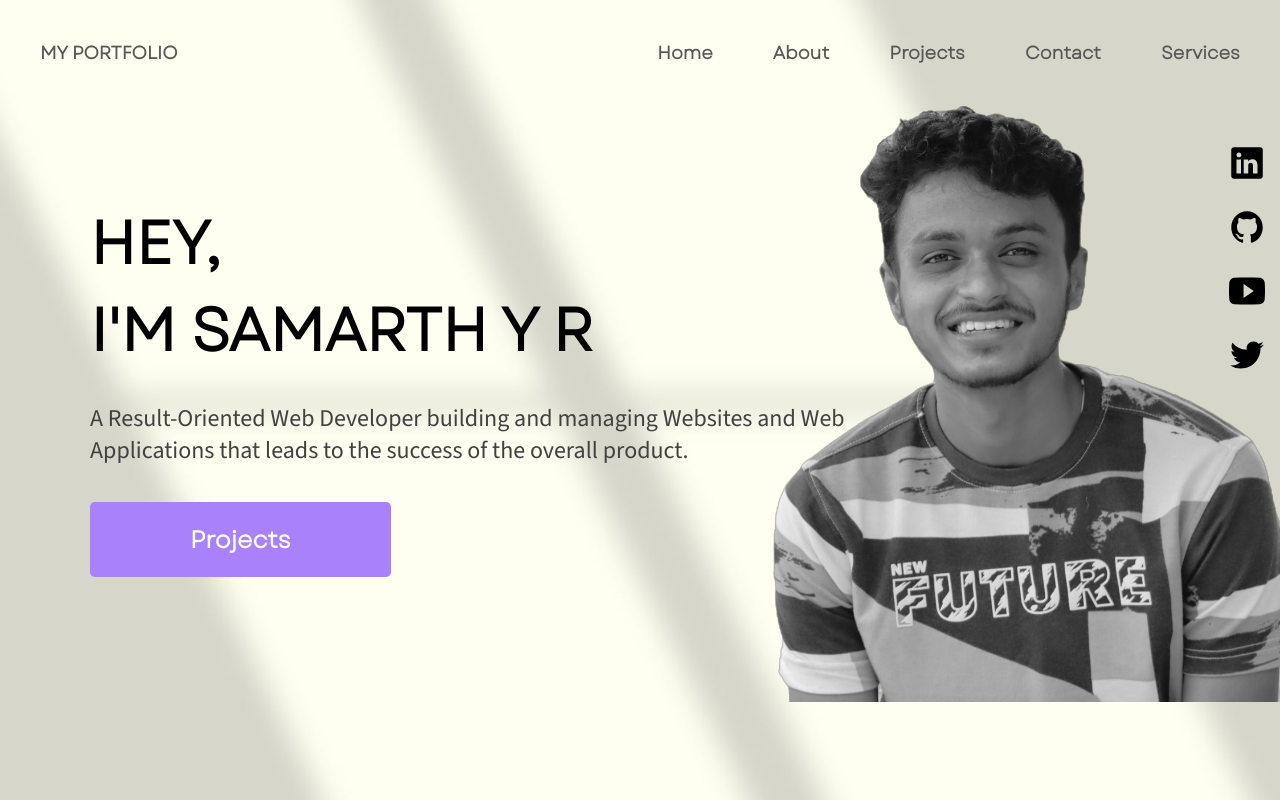
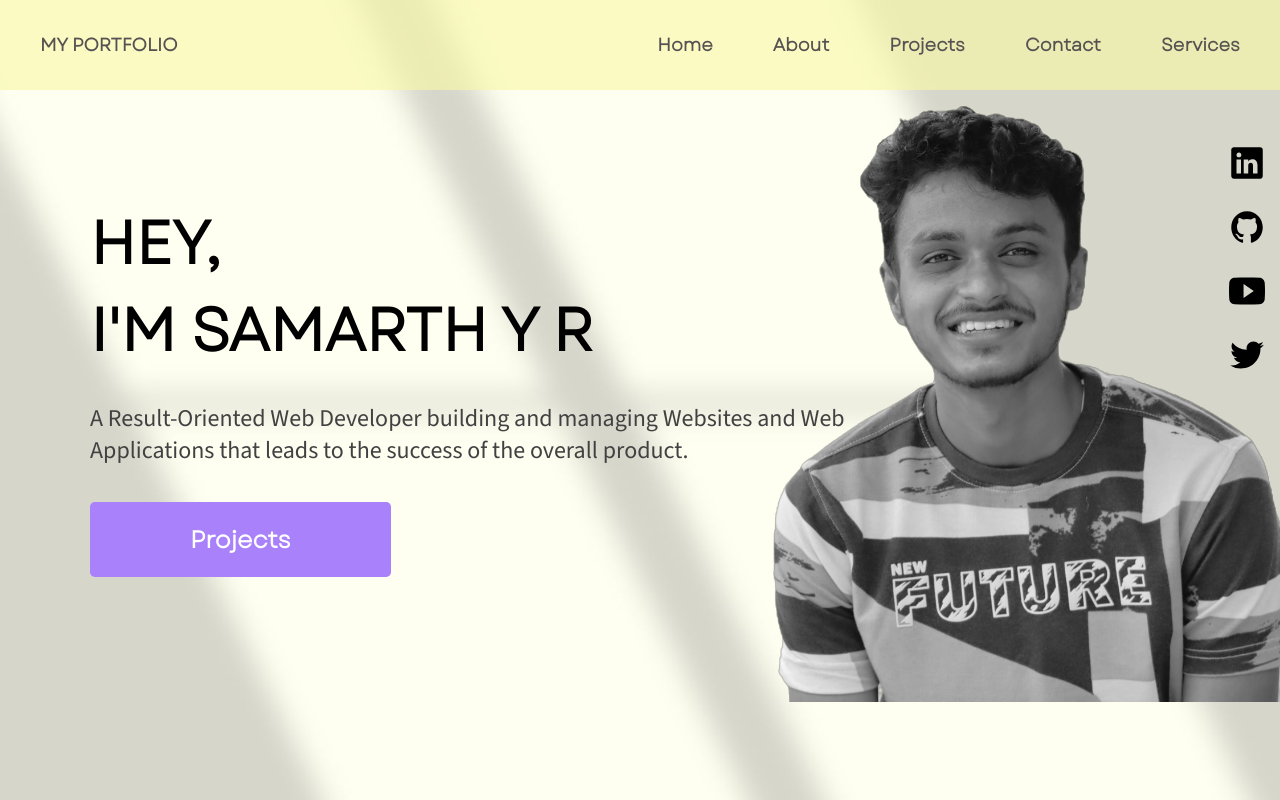
Before and after one commit to samarthyr/MyPortfolio, a plain HTML site: page home.html in a window 1280 px wide. Shown: the top 800 px of the page. Drawn offline with nearby package versions, Linux system fonts and the light colour scheme; files whose address does not match are found by name.

Commit message:
update_82125

```diff
--- a/home.css
+++ b/home.css
@@ -17,11 +17,13 @@
 /* nav bar */
 
 nav{
-    /* background-color: rgb(39, 39, 38); */
+    background-color: rgba(247, 247, 168, 0.639);
     display: flex;
     justify-content: space-between;
     padding: 40px 40px 40px 40px;
     position: fixed;
+    text-align: center;
+    align-items: center;
     top: 0%;
     right: 0;
     left: 0;
@@ -39,7 +41,7 @@ nav a{
     font-family: 'garet';
     font-weight: 800;
     text-decoration: none;
-    color: rgb(87, 87, 87);
+    color: rgb(86, 82, 82);
 }
 
 nav a:hover{
--- a/home.html
+++ b/home.html
@@ -122,7 +122,7 @@
     </div>
     <div><hr></div>
     <footer>
-        Ⓒ Copyright 2025. Made By <a href="">SAMARTH Y R in</a>
+        Ⓒ Copyright 2025. Made By <a href="#">SAMARTH Y R</a>
     </footer>
     </div>
 </body>
```
